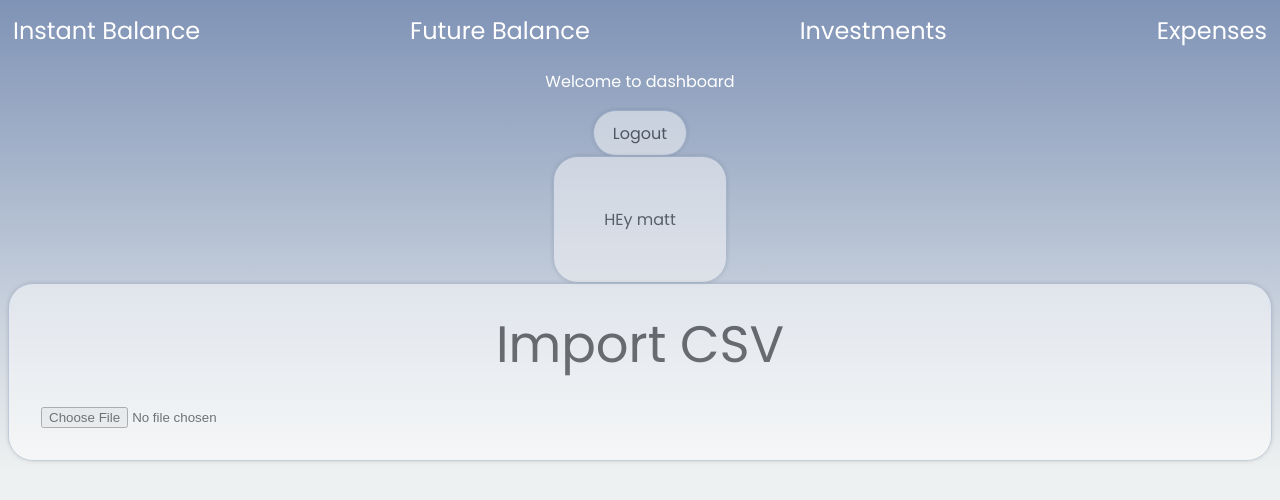
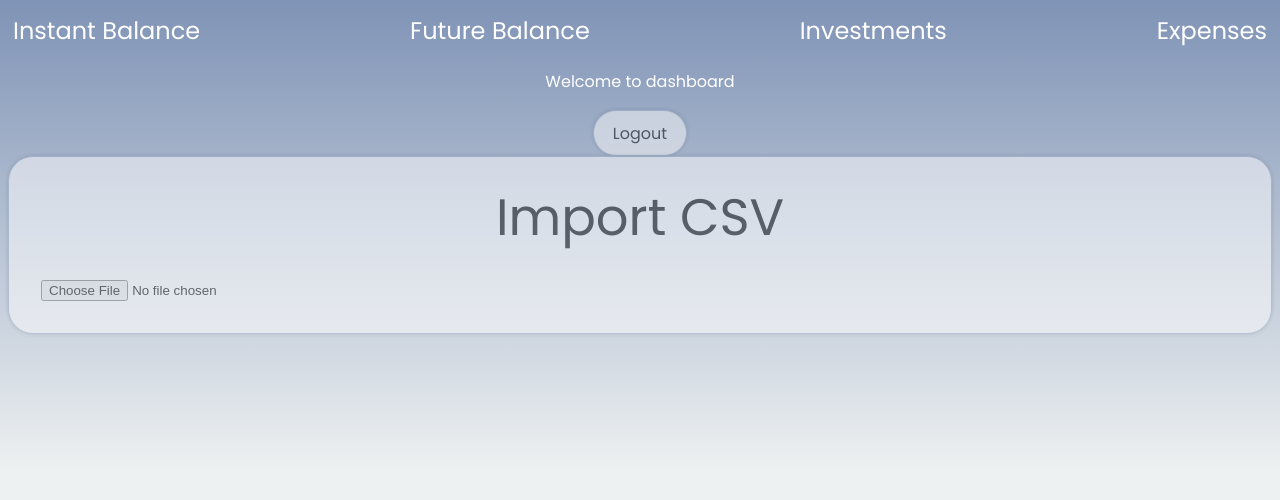
Before and after one commit to NathanAsayDong/simplReact, a React (Vite) app: page / in a window 1280 px wide. Both pictures are taken after a click on the button "Login". Shown: the top 500 px of the page. Built offline with nearby package versions, Linux system fonts and the light colour scheme.

Commit message:
minor changes

```diff
--- a/src/components/Dashboard/Dashboard.tsx
+++ b/src/components/Dashboard/Dashboard.tsx
@@ -16,8 +16,6 @@ const Dashboard: FC<DashboardProps> = ({handleLogout}) => (
          <button onClick={handleLogout} >Logout</button>
       </div>
 
-      <button className='demo'>HEy matt</button>
-
    <ImportCsv />
    </>
 );
```
